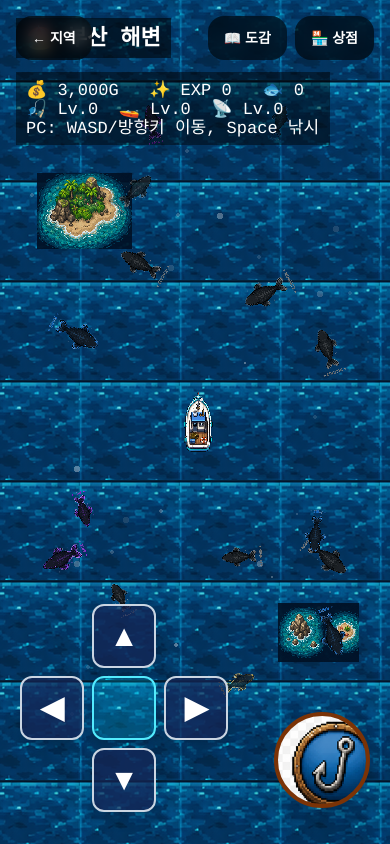
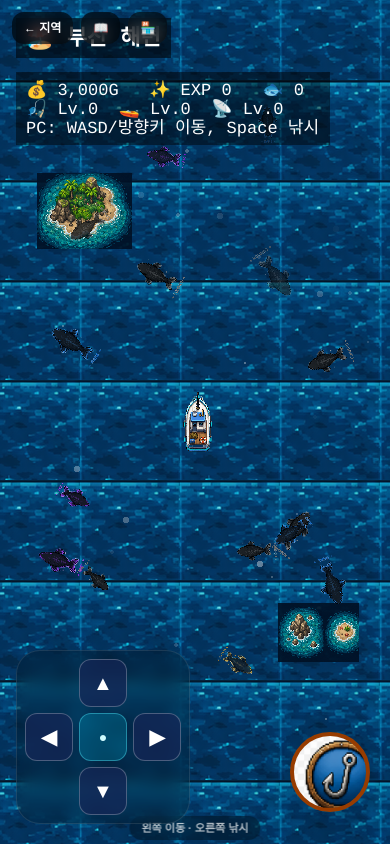
Before and after one commit to winzfs/overwatch-fishing-web, a Next.js app: page /ocean in a window 390 px wide. Built offline with nearby package versions, Linux system fonts and the light colour scheme.

Commit message:
optimize mobile layout controls

```diff
--- a/app/ocean/page.tsx
+++ b/app/ocean/page.tsx
@@ -783,7 +783,7 @@ function OceanGame() {
             (this.keys.up?.isDown || this.keys.up2?.isDown ? -1 : 0) +
             (this.keys.down?.isDown || this.keys.down2?.isDown ? 1 : 0);
 
-          if (!this.isFishing && (x !== 0 || y !== 0)) {
+          if (!this.isFishing) {
             this.move = { x, y };
           }
 
@@ -971,45 +971,152 @@ function OceanGame() {
     window.dispatchEvent(new CustomEvent("ocean-fish"));
   }
 
+  function holdMove(x: number, y: number) {
+    move(x, y);
+  }
+
+  function releaseMove() {
+    stopMove();
+  }
+
   return (
-    <main className="relative h-screen w-screen overflow-hidden bg-black">
+    <main
+      className="relative h-[100dvh] w-screen overflow-hidden bg-black select-none"
+      style={{ touchAction: "none" }}
+    >
       <div ref={gameRef} className="h-full w-full" />
 
-      <a href="/regions" className="absolute left-4 top-4 z-50 rounded-2xl bg-black/60 px-4 py-3 text-sm font-black text-white backdrop-blur">
-        ← 지역
-      </a>
+      {/* 모바일에서는 상단 UI를 작게 정리 */}
+      <div className="absolute left-3 top-3 z-50 flex gap-2">
+        <a
+          href="/regions"
+          className="rounded-xl bg-black/55 px-3 py-2 text-xs font-black text-white backdrop-blur"
+        >
+          ← 지역
+        </a>
 
-      <div className="absolute right-4 top-4 z-50 flex gap-2">
-        <a href="/collection" className="rounded-2xl bg-black/60 px-4 py-3 text-sm font-black text-white backdrop-blur">📖 도감</a>
-        <a href="/shop" className="rounded-2xl bg-black/60 px-4 py-3 text-sm font-black text-white backdrop-blur">🏪 상점</a>
+        <a
+          href="/collection"
+          className="rounded-xl bg-black/55 px-3 py-2 text-xs font-black text-white backdrop-blur"
+        >
+          📖
+        </a>
+
+        <a
+          href="/shop"
+          className="rounded-xl bg-black/55 px-3 py-2 text-xs font-black text-white backdrop-blur"
+        >
+          🏪
+        </a>
       </div>
 
-      <div className="absolute bottom-8 left-5 z-50 grid grid-cols-3 gap-2">
+      {/* PC 안내는 큰 화면에서만 표시 */}
+      <div className="pointer-events-none absolute right-3 top-3 z-50 hidden rounded-xl bg-black/45 px-3 py-2 text-xs font-bold text-white/80 backdrop-blur sm:block">
+        PC: WASD/방향키 이동 · Space/Enter 낚시
+      </div>
+
+      {/* 모바일 조이스틱: 작고 아래쪽, 멀티터치 대응 */}
+      <div
+        className="absolute bottom-5 left-4 z-50 grid grid-cols-3 gap-1.5 rounded-3xl border border-white/10 bg-black/25 p-2 backdrop-blur"
+        style={{ touchAction: "none" }}
+      >
         <div />
-        <button onTouchStart={() => move(0, -1)} onTouchEnd={stopMove} onMouseDown={() => move(0, -1)} onMouseUp={stopMove} className="h-16 w-16 rounded-xl border-2 border-slate-300 bg-blue-950/70 text-3xl font-black text-white shadow-lg active:scale-95">▲</button>
+        <button
+          type="button"
+          onPointerDown={(e) => {
+            e.currentTarget.setPointerCapture(e.pointerId);
+            holdMove(0, -1);
+          }}
+          onPointerUp={releaseMove}
+          onPointerCancel={releaseMove}
+          onPointerLeave={releaseMove}
+          className="h-12 w-12 rounded-xl border border-white/25 bg-blue-950/70 text-xl font-black text-white active:scale-95 sm:h-14 sm:w-14"
+        >
+          ▲
+        </button>
         <div />
 
-        <button onTouchStart={() => move(-1, 0)} onTouchEnd={stopMove} onMouseDown={() => move(-1, 0)} onMouseUp={stopMove} className="h-16 w-16 rounded-xl border-2 border-slate-300 bg-blue-950/70 text-3xl font-black text-white shadow-lg active:scale-95">◀</button>
-        <div className="h-16 w-16 rounded-xl border-2 border-cyan-300 bg-cyan-400/20 shadow-lg" />
-        <button onTouchStart={() => move(1, 0)} onTouchEnd={stopMove} onMouseDown={() => move(1, 0)} onMouseUp={stopMove} className="h-16 w-16 rounded-xl border-2 border-slate-300 bg-blue-950/70 text-3xl font-black text-white shadow-lg active:scale-95">▶</button>
+        <button
+          type="button"
+          onPointerDown={(e) => {
+            e.currentTarget.setPointerCapture(e.pointerId);
+            holdMove(-1, 0);
+          }}
+          onPointerUp={releaseMove}
+          onPointerCancel={releaseMove}
+          onPointerLeave={releaseMove}
+          className="h-12 w-12 rounded-xl border border-white/25 bg-blue-950/70 text-xl font-black text-white active:scale-95 sm:h-14 sm:w-14"
+        >
+          ◀
+        </button>
+
+        <button
+          type="button"
+          onPointerDown={(e) => {
+            e.currentTarget.setPointerCapture(e.pointerId);
+            holdMove(0, 0);
+          }}
+          onPointerUp={releaseMove}
+          onPointerCancel={releaseMove}
+          className="h-12 w-12 rounded-xl border border-cyan-300/40 bg-cyan-400/20 text-sm font-black text-cyan-100 sm:h-14 sm:w-14"
+        >
+          ●
+        </button>
+
+        <button
+          type="button"
+          onPointerDown={(e) => {
+            e.currentTarget.setPointerCapture(e.pointerId);
+            holdMove(1, 0);
+          }}
+          onPointerUp={releaseMove}
+          onPointerCancel={releaseMove}
+          onPointerLeave={releaseMove}
+          className="h-12 w-12 rounded-xl border border-white/25 bg-blue-950/70 text-xl font-black text-white active:scale-95 sm:h-14 sm:w-14"
+        >
+          ▶
+        </button>
 
         <div />
-        <button onTouchStart={() => move(0, 1)} onTouchEnd={stopMove} onMouseDown={() => move(0, 1)} onMouseUp={stopMove} className="h-16 w-16 rounded-xl border-2 border-slate-300 bg-blue-950/70 text-3xl font-black text-white shadow-lg active:scale-95">▼</button>
+        <button
+          type="button"
+          onPointerDown={(e) => {
+            e.currentTarget.setPointerCapture(e.pointerId);
+            holdMove(0, 1);
+          }}
+          onPointerUp={releaseMove}
+          onPointerCancel={releaseMove}
+          onPointerLeave={releaseMove}
+          className="h-12 w-12 rounded-xl border border-white/25 bg-blue-950/70 text-xl font-black text-white active:scale-95 sm:h-14 sm:w-14"
+        >
+          ▼
+        </button>
         <div />
       </div>
 
+      {/* 낚시 버튼: 오른쪽 아래로 분리, 멀티터치 대응 */}
       <button
-        onClick={fish}
-        className="absolute bottom-9 right-5 z-50 h-24 w-24 rounded-full border-4 border-amber-900 bg-blue-600 text-xl font-black text-white shadow-2xl active:scale-95"
+        type="button"
+        onPointerDown={(e) => {
+          e.currentTarget.setPointerCapture(e.pointerId);
+          fish();
+        }}
+        className="absolute bottom-8 right-5 z-50 h-20 w-20 rounded-full border-4 border-amber-800 bg-blue-600 text-lg font-black text-white shadow-2xl active:scale-95 sm:h-24 sm:w-24"
         style={{
           backgroundImage: "url('/assets/ui/hook_button.png')",
           backgroundSize: "cover",
           backgroundPosition: "center",
+          touchAction: "none",
           color: "transparent",
         }}
       >
         낚시
       </button>
+
+      {/* 하단 중앙 여백 확보용 미니 안내 */}
+      <div className="pointer-events-none absolute bottom-1 left-1/2 z-40 -translate-x-1/2 rounded-full bg-black/35 px-3 py-1 text-[11px] font-bold text-white/70 backdrop-blur sm:hidden">
+        왼쪽 이동 · 오른쪽 낚시
+      </div>
     </main>
   );
 }
```
